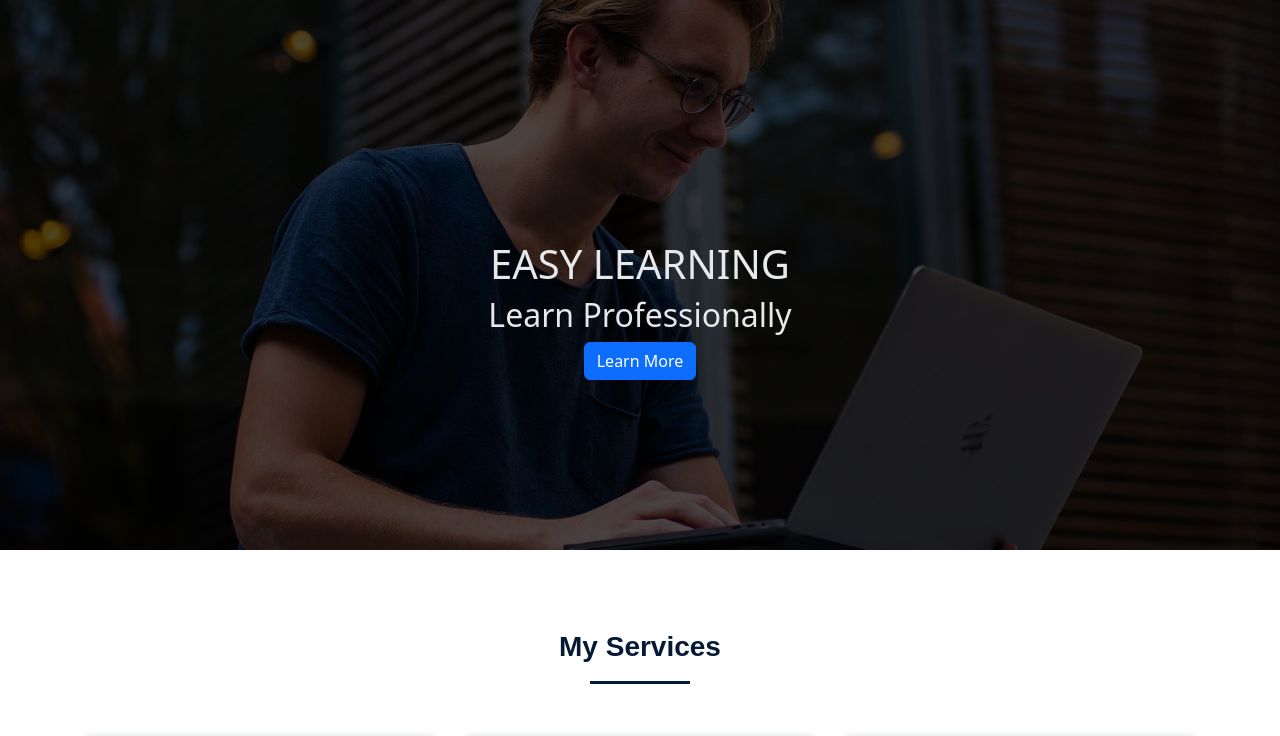
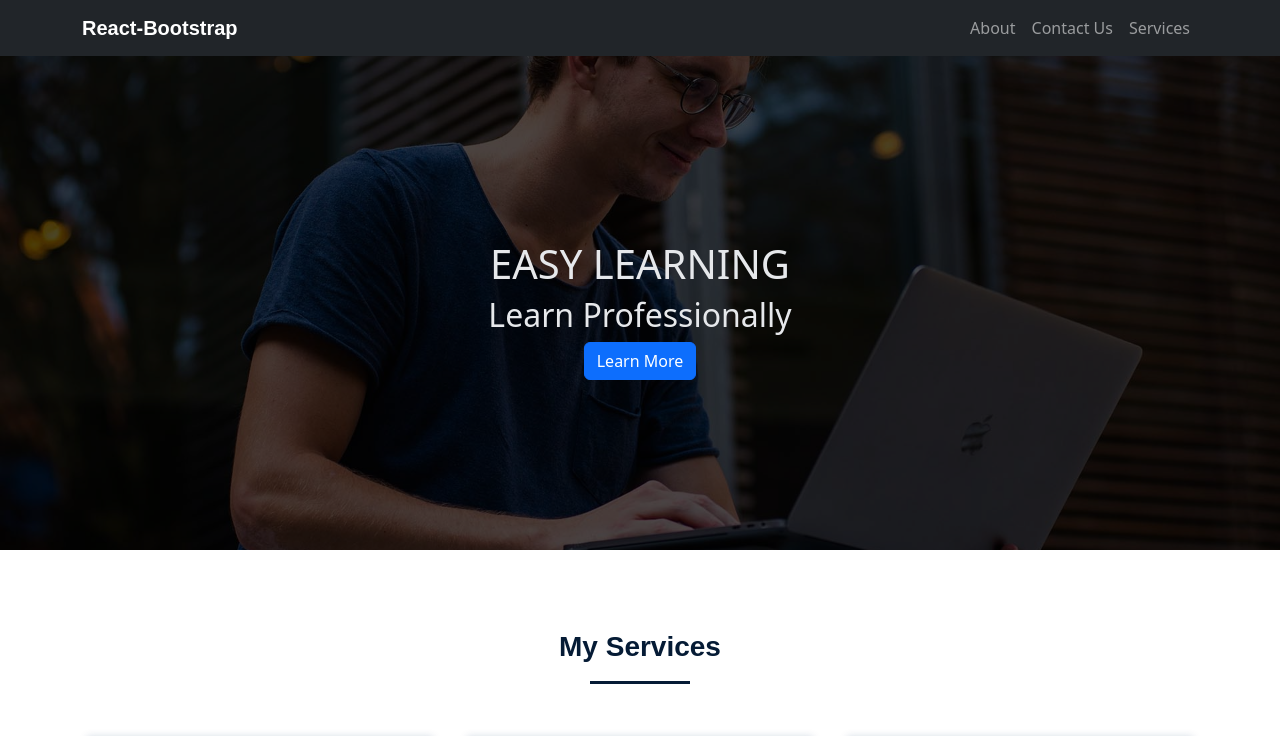
Before and after one commit to NehaCkumari/reactatoz, a React (Create React App) app: page / in a window 1280 px wide. Shown: the top 736 px of the page. Built offline with nearby package versions, Linux system fonts and the light colour scheme.

Commit message:
Add NavBar

```diff
--- a/src/App.js
+++ b/src/App.js
@@ -1,11 +1,14 @@
 import React from "react";
+import NavBar from "./components/NavBar/NavBar";
 import TopBanner from "./components/TopBanner/TopBanner";
 import Services from "./components/Services/services";
+
 
 
 function App() {
   return (
     <div>
+      <NavBar />
       <TopBanner />
       <Services />
 
--- a/src/assets/css/custom.css
+++ b/src/assets/css/custom.css
@@ -73,3 +73,44 @@
     margin: -1.9rem auto 0;
     margin-bottom: 3rem;
 }
+.navTitle{
+    font-family: 'Montserrat',sans-serif;
+    color: #ffffff !important;
+    font-weight: 700;
+    font-size: 30px;
+}
+.navTitleScroll{
+    font-family: 'Montserrat',sans-serif;
+    color: #051b35 !important;
+    font-weight: 700;
+    font-size: 30px;
+}
+.navBackground{
+    -webkit-transition: background-color 400ms linear;
+    -moz-transition: background-color 400ms linear;
+    -o-transition: background-color 400ms linear;
+    transition: background-color 400ms linear;
+    background-color: rgba(00, 00, 00, 0.0)!important;
+}
+.navBackgroundScroll{
+    -webkit-transition: background-color 400ms linear;
+    -moz-transition: background-color 400ms linear;
+    -o-transition: background-color 400ms linear;
+    transition: background-color 400ms linear;
+    background-color: #ffffff;
+    box-shadow: 0 0 8px 0 rgba(0, 115, 230, 0.3);
+}
+.navItem{
+    text-decoration: none !important;
+    font-family: 'Montserrat',sans-serif;
+    color: #ffffff;
+    font-weight: 700;
+    font-size: 16px;
+}
+.navItemScroll{
+    text-decoration: none !important;
+    font-family: 'Montserrat',sans-serif;
+    color: #000000 !important;
+    font-weight: 700;
+    font-size: 16px;
+}
--- /dev/null
+++ b/src/components/NavBar/NavBar.jsx
@@ -0,0 +1,52 @@
+import React, { Component, Fragment } from 'react'
+import { Navbar, Nav, NavDropdown, Container } from 'react-bootstrap'
+
+class NavBar extends Component {
+    constructor(){
+        super();
+        this.state={
+             navBarTitle:"navTitle",
+        }
+   }
+
+   onScroll=()=>{
+        if(window.scrollY>100){
+             this.setState({navBarTitle:'navTitleScroll'})
+
+        }else if(window.scrollY<100){
+
+             this.setState({navBarTitle:'navTitle'})
+        }
+   }
+
+
+    componentDidMount(){
+        window.addEventListener('scroll',this.onScroll)
+
+    }
+
+  render() {
+    return (
+        <Fragment>
+        <Navbar collapseOnSelect fixed='top' expand="lg" bg="dark" variant="dark">
+        <Container>
+          <Navbar.Brand className={this.state.navBarTitle} href="#home">React-Bootstrap</Navbar.Brand>
+          <Navbar.Toggle aria-controls="responsive-navbar-nav" />
+          <Navbar.Collapse id="responsive-navbar-nav">
+            <Nav className="me-auto">
+
+            </Nav>
+            <Nav>
+              <Nav.Link href="#deets">About</Nav.Link>
+              <Nav.Link href="#deets">Contact Us</Nav.Link>
+              <Nav.Link href="#deets">Services</Nav.Link>
+            </Nav>
+          </Navbar.Collapse>
+        </Container>
+      </Navbar>
+      </Fragment>
+    )
+  }
+}
+
+export default NavBar
```
